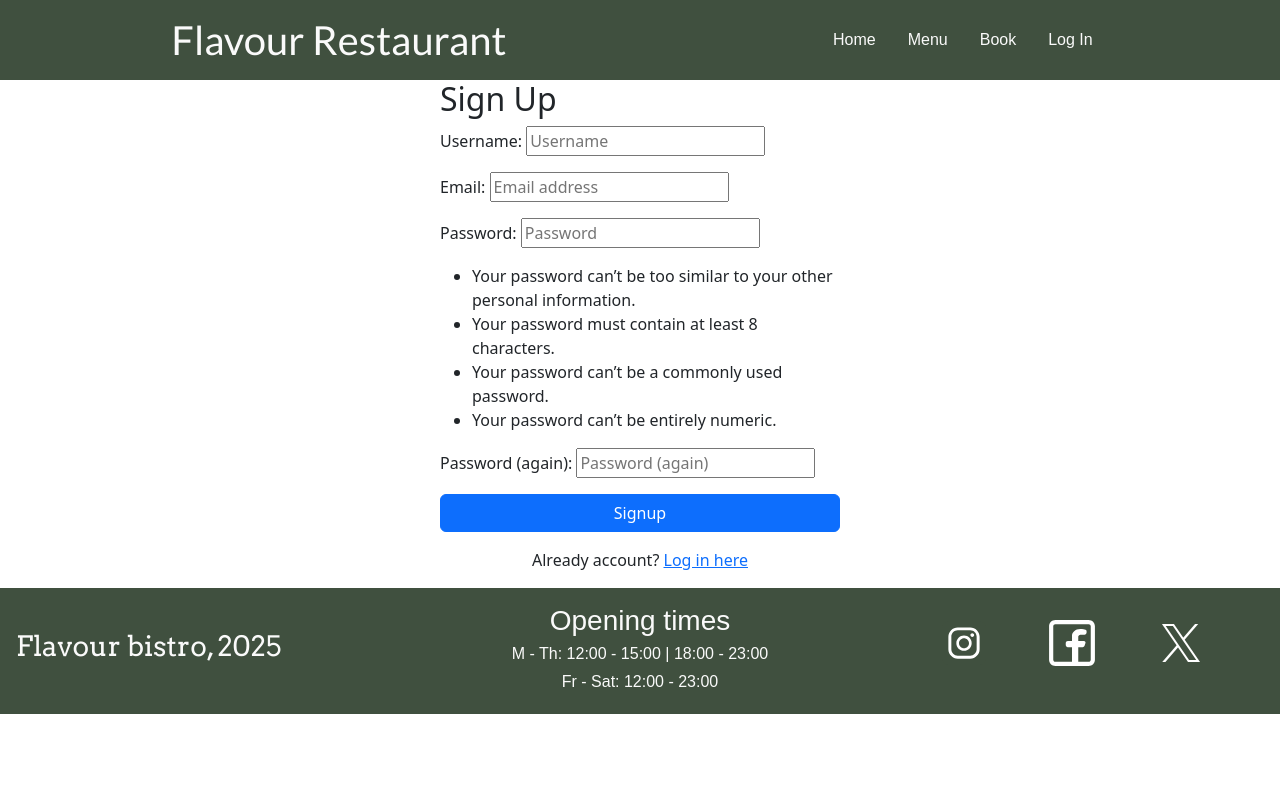
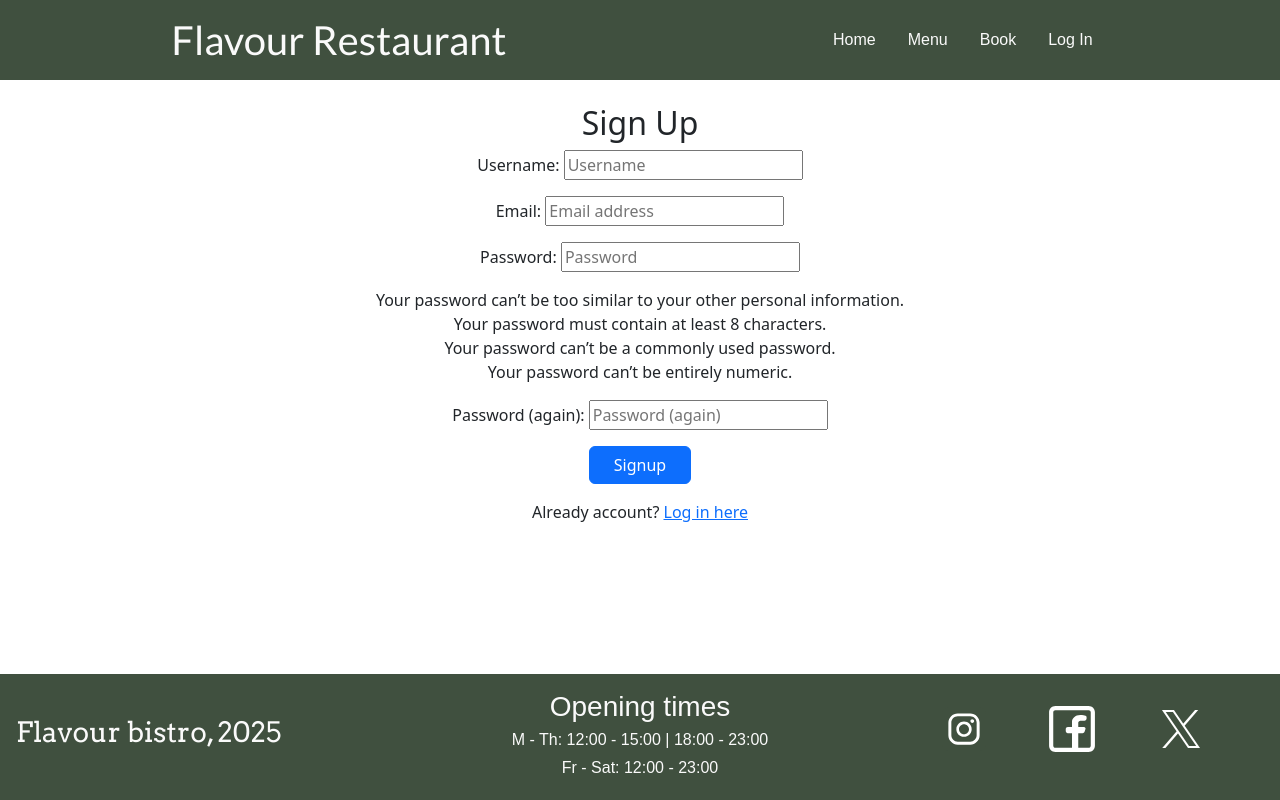
Before and after one commit to devjldp/restaurant-django, a Django app: page /accounts/signup/ in a window 1280 px wide. Run offline with Django 5.2, Linux system fonts and the light colour scheme; parts of the project's set-up code (start-up, migrations or seed data) failed here and were passed over; some web fonts are replaced.

Commit message:
Fix form layout in authentication templates and Remove stile for list items.

```diff
--- a/restaurant/static/css/styles.css
+++ b/restaurant/static/css/styles.css
@@ -1,5 +1,8 @@
 /* import google fonts  */
 @import url('https://fonts.googleapis.com/css2?family=Arvo:ital,wght@0,400;0,700;1,400;1,700&family=Italiana&family=Lato:ital,wght@0,100;0,300;0,400;0,700;0,900;1,100;1,300;1,400;1,700;1,900&display=swap');
+
+
+
 
 .lato{
     font-family: "Lato", sans-serif;
@@ -29,3 +32,16 @@
 .nav-link:hover{
     color:#c2c0c0;
 }
+
+.signup-form ul{
+    list-style: none !important;
+    padding: 0 !important;
+    margin: 0 !important;
+}
+
+
+.signup-form ul li{
+    list-style: none !important;
+    padding: 0 !important;
+    margin: 0 !important;
+}
--- /dev/null
+++ b/restaurant/static/js/script_remove_liststyle.js
@@ -0,0 +1,4 @@
+document.addEventListener('DOMContentLoaded', () => {
+    const ul = document.querySelector('.signup-form ul');
+    if (ul) ul.classList.add('list-unstyled');
+});
--- a/restaurant/templates/account/signup.html
+++ b/restaurant/templates/account/signup.html
@@ -1,20 +1,21 @@
 {% extends 'base.html' %}
+{% load static %}
+
 {% block title %} | Sign Up {% endblock %}
 
 {% block content %}
-<form method="post" class="mx-auto" style="max-width: 400px;">
+<form method="post" class="signup-form text-center mt-4">
         <h2>Sign Up</h2>
         {% csrf_token %}
         {{ form.as_p }}
-
-        <!-- <label for="username" class="sr-only italiana">Username | Email</label>
-        {{ form.login }}
-        <br>
-        <label for="password" class="sr-only">Password</label>
-        {{ form.password }} -->
-        <button type="submit" class="btn btn-primary w-100">Signup</button>
+        <button type="submit" class="btn btn-primary w-auto px-4">Signup</button>
     </form>
     <p class="text-center mt-3">
         Already account? <a href="{% url 'account_login' %}">Log in here</a>
     </p>
+
 {% endblock %}
+
+{% block extra_script %}
+    <script src="{% static 'js/script_remove_liststyle.js' %}"></script>
+{% endblock %}
--- a/restaurant/templates/base.html
+++ b/restaurant/templates/base.html
@@ -11,7 +11,7 @@
     {% block extra_css %} {% endblock %}
     <title>Flavour Restaurant {% block title %} {% endblock %}</title>
 </head>
-<body>
+<body class="d-flex flex-column min-vh-100">
     <!-- navigation bar -->
     <header class="d-flex justify-content-around align-items-center p-3 bg-header">
         <h1 class="m-0 lato">Flavour Restaurant</h1>
@@ -33,7 +33,7 @@
         </nav>
     </header>
 
-    <main>
+    <main class="flex-fill">
 
 
         {% block content %}
@@ -92,5 +92,6 @@
 
     <!-- bootstrap js  -->
     <script src="https://cdn.jsdelivr.net/npm/bootstrap@5.3.8/dist/js/bootstrap.bundle.min.js" integrity="sha384-FKyoEForCGlyvwx9Hj09JcYn3nv7wiPVlz7YYwJrWVcXK/BmnVDxM+D2scQbITxI" crossorigin="anonymous"></script>
+    {% block extra_script %} {% endblock %}
 </body>
 </html>
```
Also changed, not shown: restaurant/templates/account/login.html (+10 -9 lines), restaurant/templates/account/password_reset.html (+3 -9 lines).
